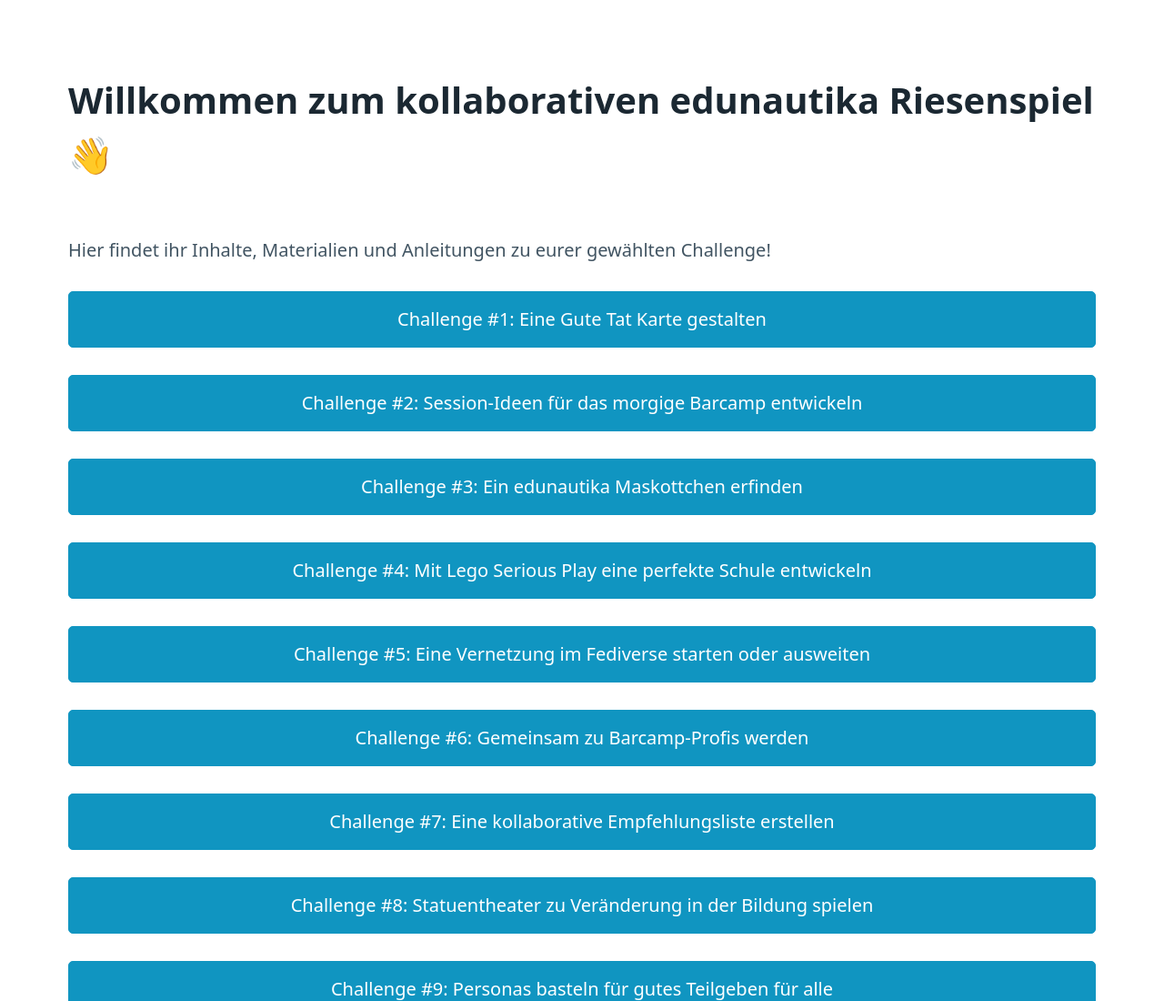
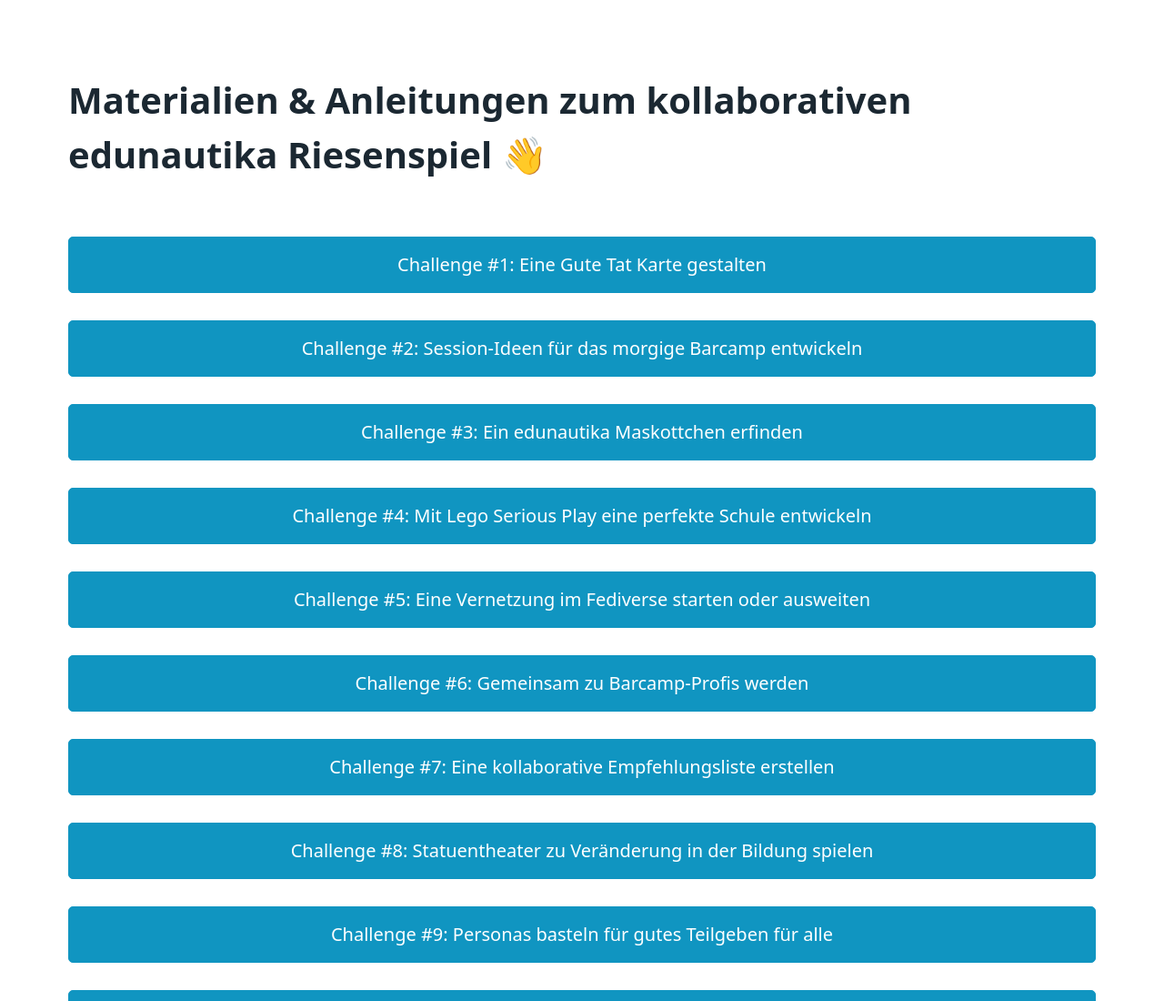
Before and after one commit to eBildungslabor/edunautika-riesenspiel, a plain HTML site: page index.html in a window 1280 px wide. Shown: the top 1100 px of the page at 91% size. Drawn offline with Linux system fonts and the light colour scheme; a script that the page names is missing.

Commit message:
Update index.html

```diff
--- a/index.html
+++ b/index.html
@@ -11,8 +11,7 @@
 
 
     <main class="container">
-<h1>Willkommen zum kollaborativen edunautika Riesenspiel 👋</h1>
-<p>Hier findet ihr Inhalte, Materialien und Anleitungen zu eurer gewählten Challenge!</p>
+<h1>Materialien & Anleitungen zum kollaborativen edunautika Riesenspiel 👋</h1>
         <p><a href="1.html"><button>Challenge #1: Eine Gute Tat Karte gestalten</button></a></p>
       <p><a href="2.html"><button>Challenge #2: Session-Ideen für das morgige Barcamp entwickeln</button></a></p>
 <p><a href="3.html"><button>Challenge #3: Ein edunautika Maskottchen erfinden</button></a></p>
```
